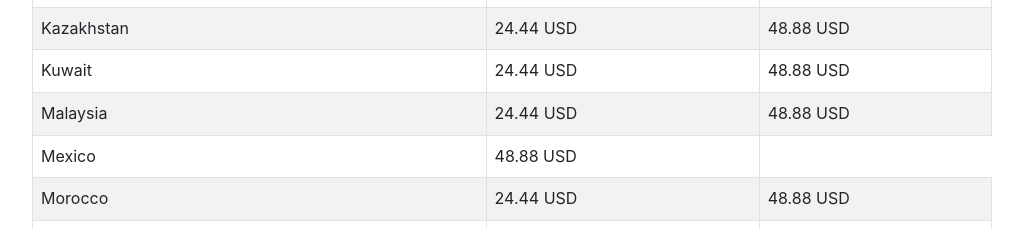
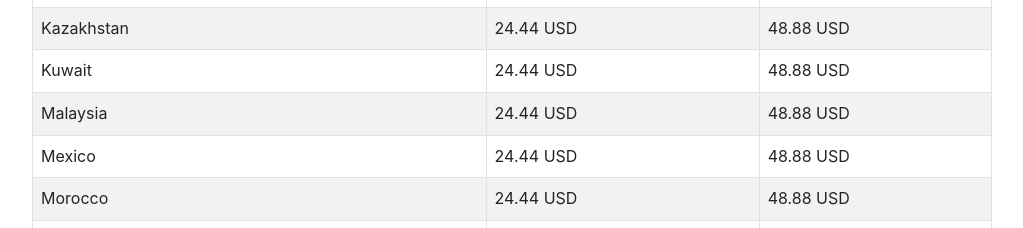
Before and after one commit to adavice/playfrenzee, a website: page terms.html in a window 1280 px wide. Shown: the part 2520-2748 px from the top of the page, without its empty margins (128-1151 px from the left). Drawn offline with Linux system fonts and the light colour scheme.

Commit message:
Update terms.html

```diff
--- a/terms.html
+++ b/terms.html
@@ -333,6 +333,7 @@
                   </tr>
                   <tr>
                     <td>Mexico</td>
+                    <td>24.44 USD</td>
                     <td>48.88 USD</td>
                   </tr>
                   <tr>
```
